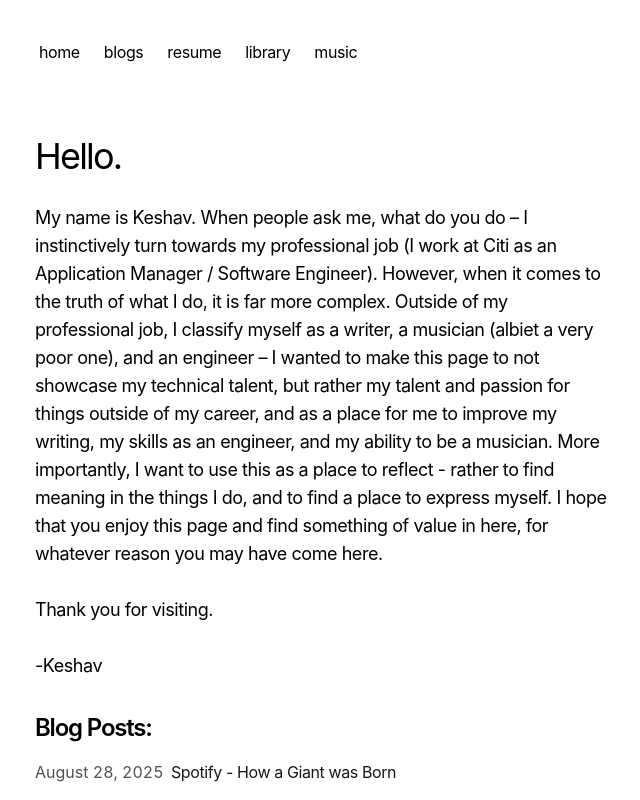
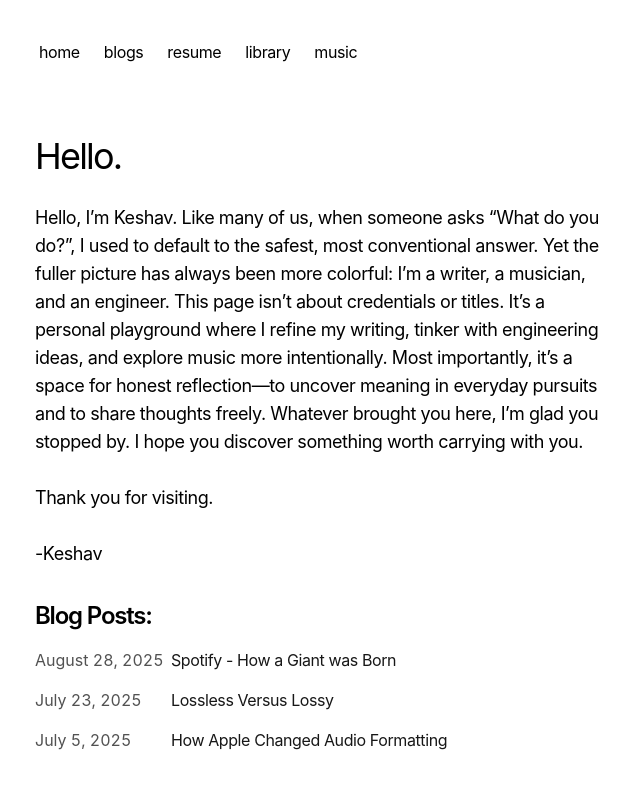
Before and after one commit to keshavraghavan/portfolio-blog, a Next.js app: page / in a window 1280 px wide. Shown: the top 800 px of the page, without its empty margins (317-957 px from the left). Built offline with nearby package versions, Linux system fonts and the light colour scheme.

Commit message:
changing masthead

```diff
--- a/app/page.tsx
+++ b/app/page.tsx
@@ -17,14 +17,11 @@ export default function Page() {
       <p className="mb-6 text-lg tracking-tight">
         <br />
 
-        My name is Keshav. When people ask me, what do you do – I instinctively turn towards my professional job (I work at Citi as an Application Manager / Software Engineer).
-        However, when it comes to the truth of what I do, it is far more complex.
-        Outside of my professional job, I classify myself as a writer, a musician (albiet a very poor one), and an engineer –
-        I wanted to make this page to not showcase my technical talent, but rather my talent and passion for things outside of my career,
-        and as a place for me to improve my writing, my skills as an engineer, and my ability to be a musician. More importantly, I want to use this as
-        a place to reflect - rather to find meaning in the things I do, and to find a place to express myself.
-        I hope that you enjoy this page and find something of value in here, for whatever reason you may have come here.
-
+Hello, I’m Keshav.
+Like many of us, when someone asks “What do you do?”, I used to default to the safest, most conventional answer. Yet the fuller picture has always been more colorful: I’m a writer, a musician, and an engineer.
+This page isn’t about credentials or titles. It’s a personal playground where I refine my writing, tinker with engineering ideas, and explore music more intentionally.
+Most importantly, it’s a space for honest reflection—to uncover meaning in everyday pursuits and to share thoughts freely.
+Whatever brought you here, I’m glad you stopped by. I hope you discover something worth carrying with you.
         {/* this is horrible, i need to recall how to add spacing without using breaks. */}
         <br /> <br />
 
```
